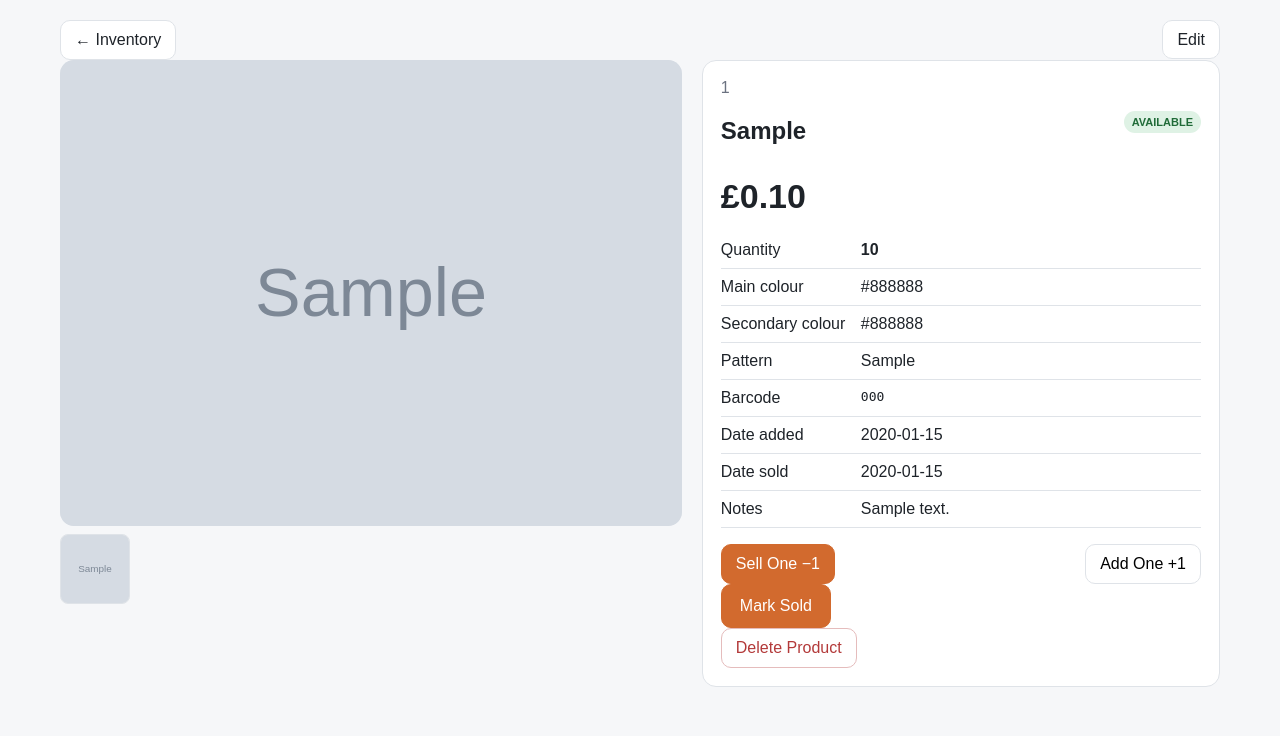
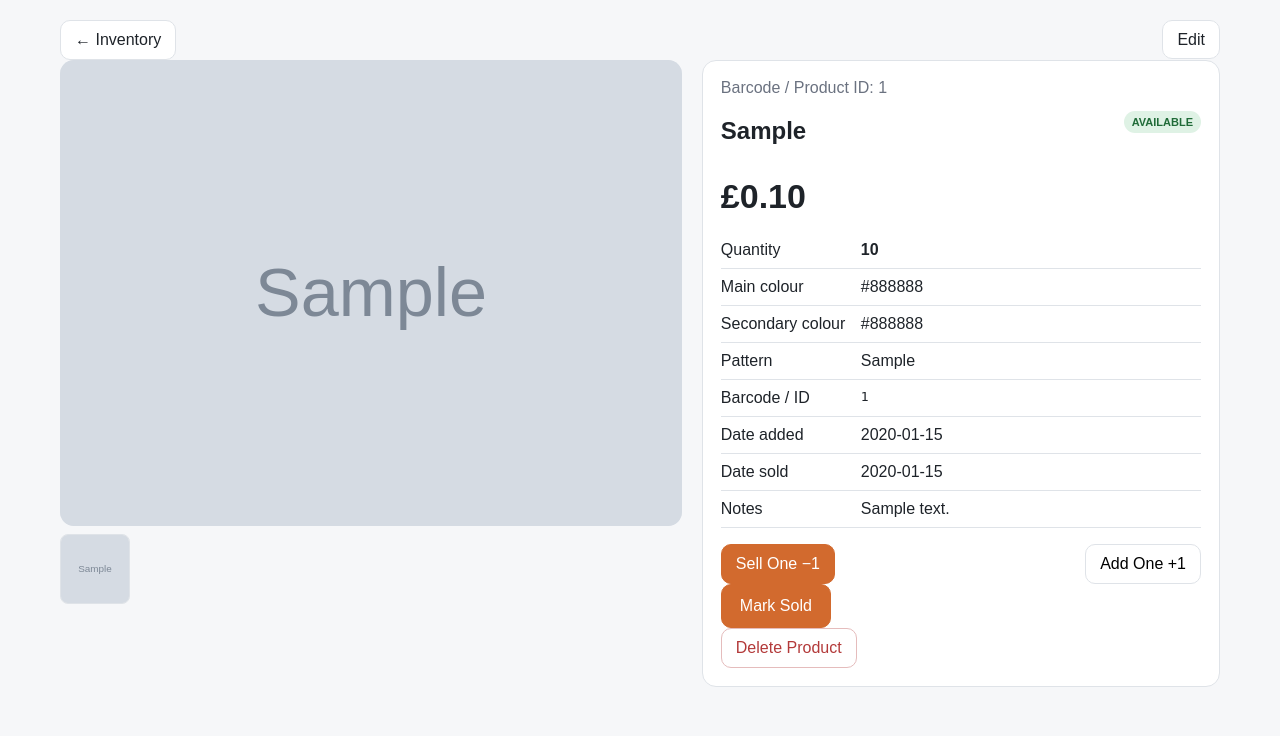
Before and after one commit to adamrfreeman644/raes-bits-and-bobbins-stock, a Flask app: page /product/1 in a window 1280 px wide. Shown: the part 64-800 px from the top of the page. Run offline with Flask 3, Linux system fonts and the light colour scheme; tables that the repository leaves empty hold one stand-in row (values such as "Sample post"); grey boxes marked "Sample" are stand-in pictures.

Commit message:
Show single barcode/product ID in product detail

```diff
--- a/app/templates/detail.html
+++ b/app/templates/detail.html
@@ -3,8 +3,8 @@
 {% block content %}
 <div class="page-head"><a class="btn" href="{{ url_for('index') }}">← Inventory</a><div class="head-actions"><a class="btn" href="{{ url_for('edit_product', product_id=product.id) }}">Edit</a></div></div>
 <div class="detail-layout"><section>{% if photos %}<div class="hero-photo"><img id="hero" src="{{ url_for('photo_file', filename=photos[0].filename) }}"></div><div class="photo-strip">{% for photo in photos %}<button type="button" onclick="document.getElementById('hero').src=this.firstElementChild.src"><img src="{{ url_for('photo_file', filename=photo.filename) }}"></button>{% endfor %}</div>{% else %}<div class="hero-photo no-photo">No photos</div>{% endif %}</section>
-<section class="product-info"><div class="card-head"><div><div class="muted">{{ product.inventory_id }}</div><h1>{{ product.item }}</h1></div><span class="status {{ product.status|lower }}">{{ product.status }}</span></div><div class="detail-price">{{ product.price_pence|money }}</div>
-<dl><dt>Quantity</dt><dd><strong>{{ product.quantity }}</strong></dd><dt>Main colour</dt><dd>{{ product.main_colour or '—' }}</dd><dt>Secondary colour</dt><dd>{{ product.secondary_colour or '—' }}</dd><dt>Pattern</dt><dd>{{ product.pattern or '—' }}</dd><dt>Barcode</dt><dd class="barcode">{{ product.barcode or '—' }}</dd><dt>Date added</dt><dd>{{ product.date_added[:10] }}</dd>{% if product.date_sold %}<dt>Date sold</dt><dd>{{ product.date_sold[:10] }}</dd>{% endif %}{% if product.notes %}<dt>Notes</dt><dd>{{ product.notes }}</dd>{% endif %}</dl>
+<section class="product-info"><div class="card-head"><div><div class="muted">Barcode / Product ID: {{ product.inventory_id }}</div><h1>{{ product.item }}</h1></div><span class="status {{ product.status|lower }}">{{ product.status }}</span></div><div class="detail-price">{{ product.price_pence|money }}</div>
+<dl><dt>Quantity</dt><dd><strong>{{ product.quantity }}</strong></dd><dt>Main colour</dt><dd>{{ product.main_colour or '—' }}</dd><dt>Secondary colour</dt><dd>{{ product.secondary_colour or '—' }}</dd><dt>Pattern</dt><dd>{{ product.pattern or '—' }}</dd><dt>Barcode / ID</dt><dd class="barcode">{{ product.inventory_id }}</dd><dt>Date added</dt><dd>{{ product.date_added[:10] }}</dd>{% if product.date_sold %}<dt>Date sold</dt><dd>{{ product.date_sold[:10] }}</dd>{% endif %}{% if product.notes %}<dt>Notes</dt><dd>{{ product.notes }}</dd>{% endif %}</dl>
 <div class="form-actions"><form method="post" action="{{ url_for('sell_one', product_id=product.id) }}"><button class="btn primary" type="submit" {{ 'disabled' if product.quantity == 0 }}>Sell One −1</button></form><form method="post" action="{{ url_for('restock_one', product_id=product.id) }}"><button class="btn" type="submit">Add One +1</button></form></div>
 <form method="post" action="{{ url_for('toggle_status', product_id=product.id) }}"><button class="btn big {{ 'primary' if product.status == 'Available' }}" type="submit">{{ 'Mark Sold' if product.status == 'Available' else 'Mark Available' }}</button></form>
 <form method="post" action="{{ url_for('delete_product', product_id=product.id) }}" onsubmit="return confirm('Delete this product permanently?')"><button class="btn danger" type="submit">Delete Product</button></form></section></div>
```
